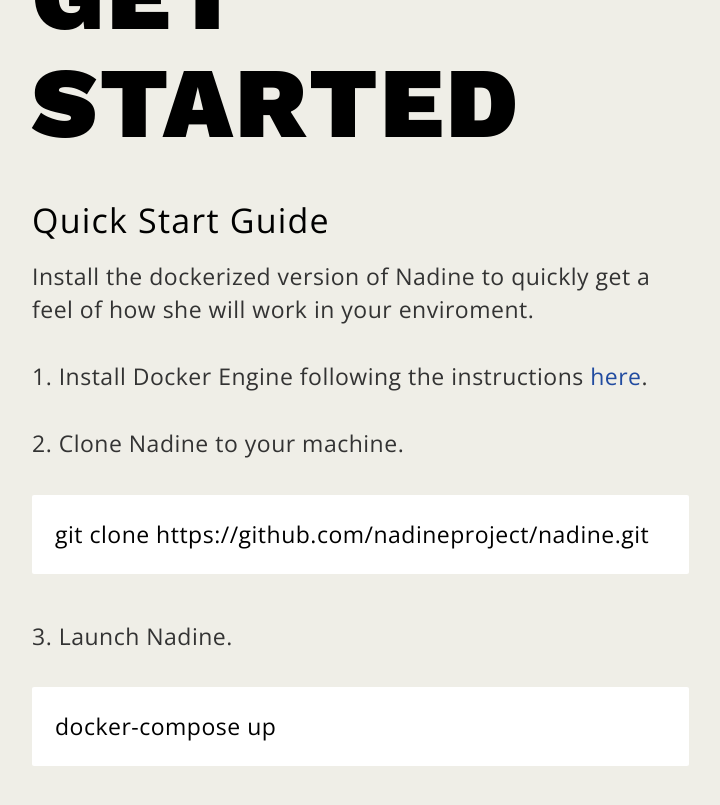
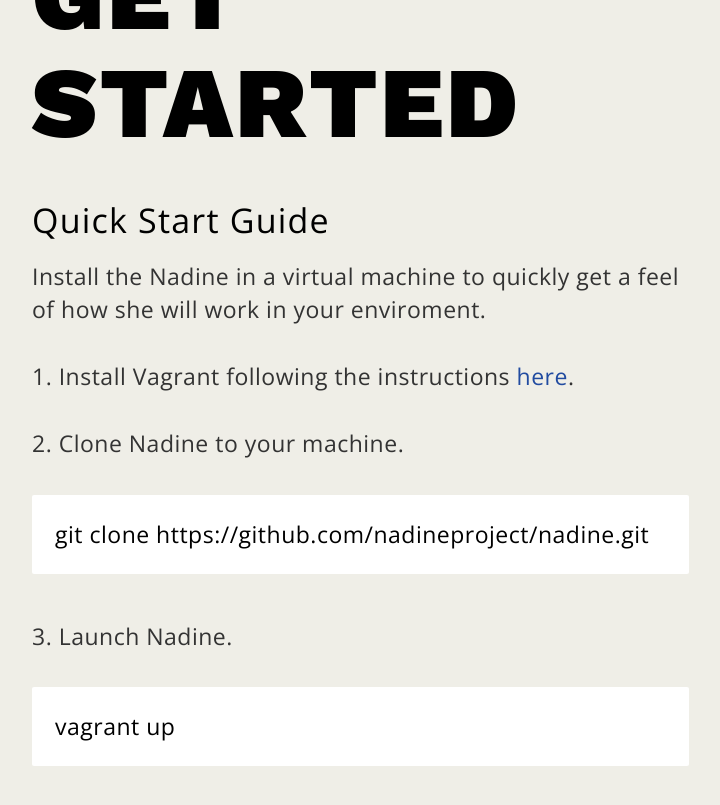
Before and after one commit to nadineproject/nadineproject.github.io, a Jekyll site: the page built from getstarted.html, in a window 1280 px wide and 900 px high, scrolled down 225 px. Shown: the top 805 px of the window, without its empty margins (108-828 px from the left). Built offline with Jekyll 4.4.1, drawn with Linux system fonts in a browser that asks for light colours.

Commit message:
changed from docker to vagrant

```diff
--- a/getstarted.html
+++ b/getstarted.html
@@ -7,12 +7,12 @@
 		<div class="col-xs-12 col-lg-8">
 			<h1>GET STARTED</h1>
 			<h2>Quick Start Guide</h2>
-			<p>Install the dockerized version of Nadine to quickly get a feel of how she will work in your enviroment.</p>
-			<p>1. Install Docker Engine following the instructions <a target="_blank" href="https://docs.docker.com/engine/installation/">here</a>.</p>
+			<p>Install the Nadine in a virtual machine to quickly get a feel of how she will work in your enviroment.</p>
+			<p>1. Install Vagrant following the instructions <a target="_blank" href="https://www.vagrantup.com">here</a>.</p>
 			<p>2. Clone Nadine to your machine.</p>
 			<p class="code">git clone https://github.com/nadineproject/nadine.git</p>
 			<p>3. Launch Nadine.</p>
-			<p class="code">docker-compose up</p>
+			<p class="code">vagrant up</p>
 
 			<h2 class="section">Where to Go from Here</h2>
 			<p>Join the <a target="_blank" href="https://groups.google.com/forum/#!forum/nadineproject">Mailing List</a>.</p>
```
